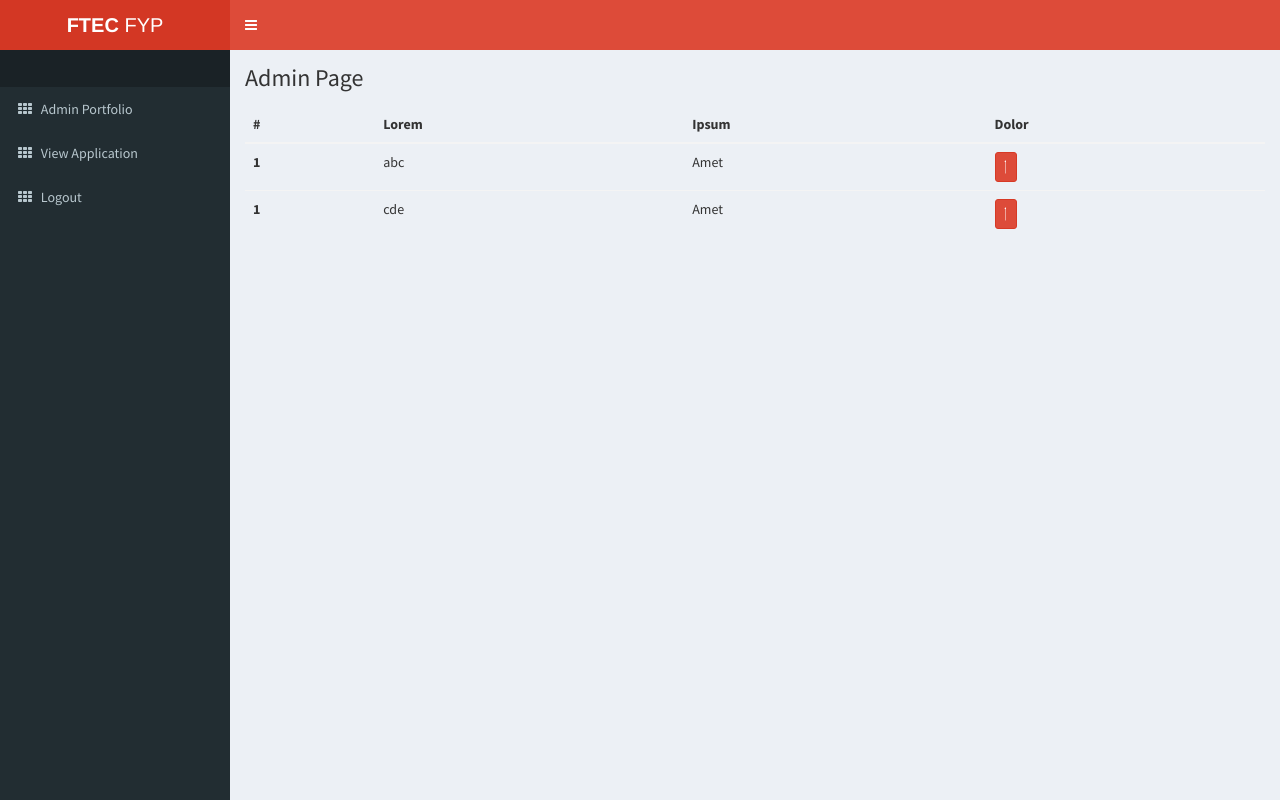
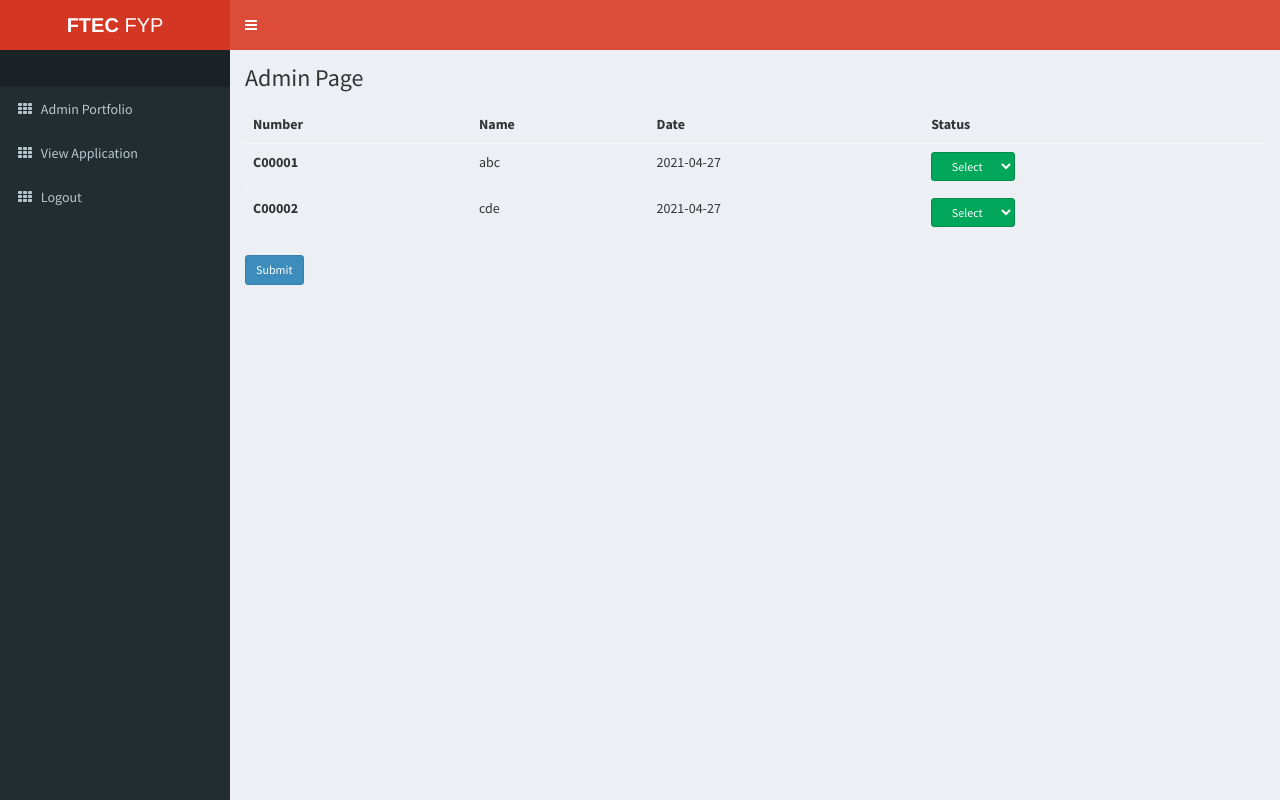
Before and after one commit to WilsonFTEC/fyp-flask, a Flask app: page /admin in a window 1280 px wide. Run offline with Flask 2, Linux system fonts and the light colour scheme; a user stored in the database is signed in; some libraries are stand-ins or nearby versions.

Commit message:
admin page modified

```diff
--- a/fyp/main.py
+++ b/fyp/main.py
@@ -3,6 +3,7 @@ from flask_login import login_required, current_user
 from . import db
 from fyp.decision import Prediction
 from .models import User
+from datetime import datetime
 
 main = Blueprint("main", __name__)
 
@@ -71,7 +72,12 @@ def index():
 @main.route("/admin", methods=["GET", "POST"])
 @login_required
 def admin():
-    post = [{"name": "abc"}, {"name": "cde"}]
+    number = ["C00001", "C00002"]
+    time = datetime.today().date()
+    post = [
+        {"number": number[0], "name": "abc", "date": time},
+        {"number": number[1], "name": "cde", "date": time},
+    ]
     return render_template("admin.html", posts=post)
 
 
--- a/fyp/templates/NewApplication.html
+++ b/fyp/templates/NewApplication.html
@@ -116,7 +116,7 @@
                     <form enctype="multipart/form-data" onsubmit=" return formSubmit()" id="picForm">
                         <div class="input-field form-inline row">
                             <label for="category" class="active col-md-3">Category</label>
-                            <select id="category" name="category" class="col-md-9 form-control">
+                            <select id="category" name="category" class="btn btn-success btn-sm px-3">
                                 <option value="-1">Select</option>
                                 <option value="0">Car Insurance</option>
                                 <option value="1">Flight Insurance</option>
@@ -125,11 +125,11 @@
                         </div>
 
                         <div class="input-field">
-                            <label class="active">Photos</label>
+                            <label class="active">Documents</label>
                             <div id="input-images" class="input-images-2" style="padding-top: .5rem;"></div>
                         </div>
                         <br />
-                        <button type="submit" style="float:right;">Submit and display data</button>
+                        <button class='btn btn-primary btn-sm px-3' type="submit" style="float:right;">Submit</button>
                     </form>
                 </div>
 
--- a/fyp/templates/Report.html
+++ b/fyp/templates/Report.html
@@ -132,7 +132,7 @@
                     <div class="card text-center" style="width: 18rem;">
                         <img class="card-img-top" src="static/dist/img/question_mark.png" style="height:180px;" alt="Card image cap">
                         <div class="card-body">
-                            <p class="card-text">Dear <span class="userName"><strong>{{name}}</strong></span> <br /> You do not have report yet.
+                            <p class="card-text">Dear <span class="userName"><strong>{{name}}</strong></span> <br /> You do not have a report yet.
                             </p>
                         </div>
                     </div>
--- a/fyp/templates/admin.html
+++ b/fyp/templates/admin.html
@@ -3,7 +3,7 @@
 
 <head>
     <meta charset="UTF-8">
-    <title>Virtual Assistant | Dashboard</title>
+    <title>Admin Page | Dashboard</title>
     <meta content='width=device-width, initial-scale=1, maximum-scale=1, user-scalable=no' name='viewport'>
     <!-- Bootstrap 3.3.2 -->
     <link href="static/bootstrap/css/bootstrap.min.css" rel="stylesheet" type="text/css" />
@@ -25,7 +25,7 @@
 
         <header class="main-header">
             <!-- Logo -->
-            <a href="/" class="logo"><b>FTEC</b> FYP</a>
+            <a href="/admin" class="logo"><b>FTEC</b> FYP</a>
             <!-- Header Navbar: style can be found in header.less -->
             <nav class="navbar navbar-static-top" role="navigation">
                 <!-- Sidebar toggle button-->
@@ -76,30 +76,35 @@
 
             <!-- Main content -->
             <section class="content">
-                <table class="table align-middle">
+                <table method="POST" class="table align-middle">
                     <thead>
                         <tr>
-                            <th scope="col">#</th>
-                            <th scope="col">Lorem</th>
-                            <th scope="col">Ipsum</th>
-                            <th scope="col">Dolor</th>
+                            <th scope="col">Number</th>
+                            <th scope="col">Name</th>
+                            <th scope="col">Date</th>
+                            <th scope="col">Status</th>
                         </tr>
                     </thead>
                     <tbody>
                         {%for post in posts%}
                         <tr>
-                            <th scope="row">1</th>
+                            <th scope="row">{{post.number}}</th>
                             <td>{{post.name}}</td>
-                            <td>Amet</td>
+                            <td>{{post.date}}</td>
                             <td>
-                                <button type="button" class="btn btn-danger btn-sm px-3">
-                                    <i class="fas fa-times"></i>
-                                </button>
+                                <select type="button" class="btn btn-success btn-sm px-3">
+                                    <option value="-1">Select</option>
+                                    <option value="0">Approve</option>
+                                    <option value="1">Reject</option>
+                                    <option value="2">Review</option>
+                                </select>
                             </td>
                         </tr>
                         {%endfor%}
+
                     </tbody>
                 </table>
+                <button class='btn btn-primary btn-sm px-3' type="submit" style="float:left;">Submit</button>
             </section><!-- /.content -->
         </div><!-- /.content-wrapper -->
     </div><!-- ./wrapper -->
@@ -116,3 +121,45 @@
 </body>
 
 </html>
+
+<script>
+    $(document).ready(function () {
+        $('.input-images-2').imageUploader();
+    });
+
+    function formSubmit() {
+
+        var option = $('.image-uploader input')[0];
+
+        if (images.files.length > 0) {
+
+            //Uncomment this code for binding backend
+            //$.ajax({
+            //    url: 'upload.php',
+            //    type: 'post',
+            //    data: image.files,
+            //    success: function (response) {
+            //        if (response != 0) {
+            //            $("#img").attr("src", response);
+            //            $(".preview img").show(); // Display image element
+            //        } else {
+            //            alert('file not uploaded');
+            //        }
+            //    },
+            //});
+            $('#picForm').hide();
+            $('#loadingGIF').show();
+            setTimeout(function () {
+                setTimeout(function () {
+                    $('#picForm').hide();
+                    $('#loadingGIF').hide();
+                    $('#successPicture').show();
+                }, 2000);
+            }, 3000);
+        } else {
+            alert("Please select a file.");
+        }
+        return false;
+    }
+
+</script>
```
